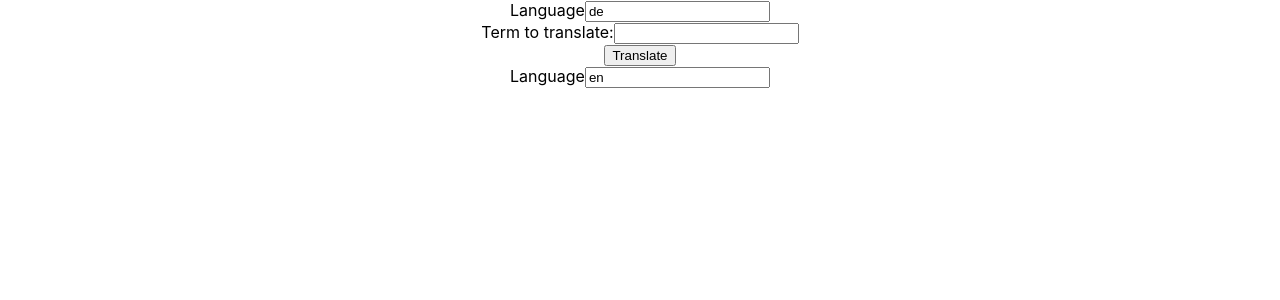
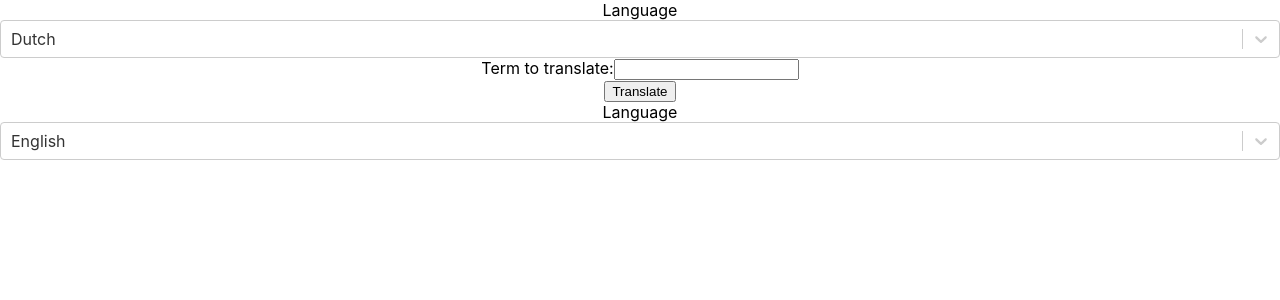
Before and after one commit to raatmarien/translatewith-wiki, a React (Create React App) app in the folder frontend/: page / in a window 1280 px wide. Shown: the top 300 px of the page. Built offline with nearby package versions, Linux system fonts and the light colour scheme.

Commit message:
Add proper selects for language

```diff
--- a/frontend/package.json
+++ b/frontend/package.json
@@ -10,9 +10,11 @@
     "@types/node": "^12.20.16",
     "@types/react": "^17.0.14",
     "@types/react-dom": "^17.0.9",
+    "@types/react-select": "^4.0.17",
     "react": "^17.0.2",
     "react-dom": "^17.0.2",
     "react-scripts": "4.0.3",
+    "react-select": "^4.3.1",
     "typescript": "^4.3.5",
     "web-vitals": "^1.1.2"
   },
--- a/frontend/src/LanguageSelector.tsx
+++ b/frontend/src/LanguageSelector.tsx
@@ -1,24 +1,44 @@
 import React from 'react';
+import Select from 'react-select';
 
 interface Props {
-  language: string;
-  onChange: (val: string) => void;
+  language: Language;
+  onChange: (val: Language) => void;
 }
 
 interface State {
 
 }
 
+export interface Language {
+  label: string;
+  value: string;
+}
 
-class LanguageSelector extends React.Component<Props, State> {
+const languageOptions = [
+  {
+    label: 'English',
+    value: 'en',
+  },
+  {
+    label: 'Dutch',
+    value: 'nl',
+  },
+  {
+    label: 'German',
+    value: 'de',
+  }
+];
+
+export class LanguageSelector extends React.Component<Props, State> {
   render() {
     return (
       <div className="language-selector">
         <label htmlFor="language">Language</label>
-        <input name="language" id="language" type="text"
+        <Select
+          options={languageOptions}
           value={this.props.language}
-          onChange={e => this.props.onChange(e.target.value)}
-        />
+          onChange={(v, e) => v && this.props.onChange(v)} />
       </div>
     );
   }
--- a/frontend/src/TranslateComponent.tsx
+++ b/frontend/src/TranslateComponent.tsx
@@ -1,5 +1,5 @@
 import React from 'react';
-import LanguageSelector from './LanguageSelector';
+import {LanguageSelector, Language} from './LanguageSelector';
 import TermInput from './TermInput';
 import TranslateOutput from './TranslateOutput';
 import TranslateButton from './TranslateButton';
@@ -9,8 +9,8 @@ interface Props {
 
 interface State {
   inputTerm: string;
-  inputLanguage: string;
-  outputLanguage: string;
+  inputLanguage: Language;
+  outputLanguage: Language;
   outputInfo?: PageInfo;
 }
 
@@ -114,17 +114,17 @@ class TranslateComponent extends React.Component<Props, State> {
     super(props);
     this.state = {
       inputTerm: '',
-      inputLanguage: 'de',
-      outputLanguage: 'en',
+      inputLanguage: {value: 'nl', label: 'Dutch'},
+      outputLanguage: {value: 'en', label: 'English'},
       outputInfo: undefined,
     };
   }
 
-  setInputLanguage(language : string) {
+  setInputLanguage(language : Language) {
     this.setState({inputLanguage: language});
   }
 
-  setOutputLanguage(language : string) {
+  setOutputLanguage(language : Language) {
     this.setState({outputLanguage: language});
   }
 
@@ -142,9 +142,9 @@ class TranslateComponent extends React.Component<Props, State> {
 
   getOutputInfo() {
     return wikiTranslate(
-      this.state.inputLanguage,
+      this.state.inputLanguage.value,
       this.state.inputTerm,
-      this.state.outputLanguage);
+      this.state.outputLanguage.value);
   }
 
   render() {
```
Also changed, not shown: 1 other file (tests, documents, lock files or other folders).
